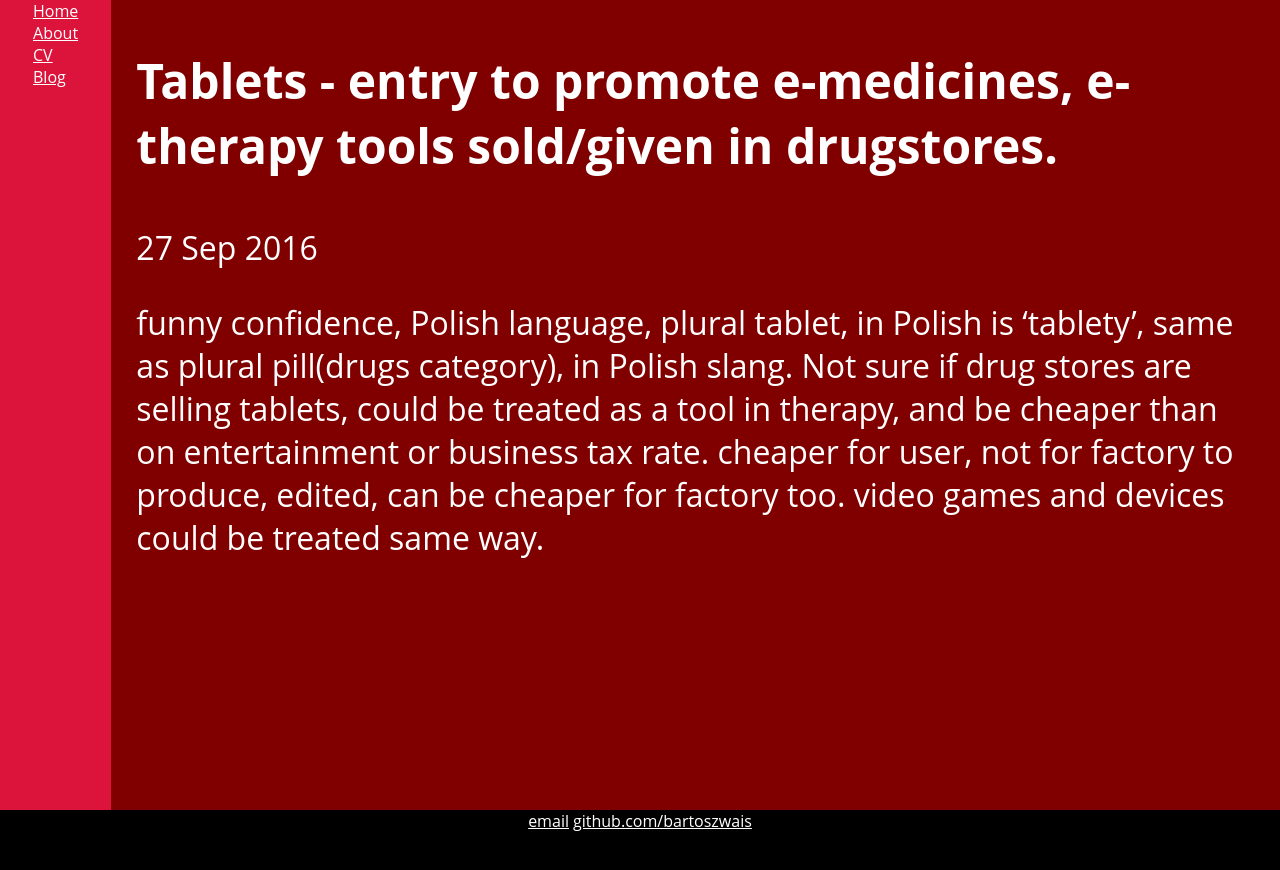
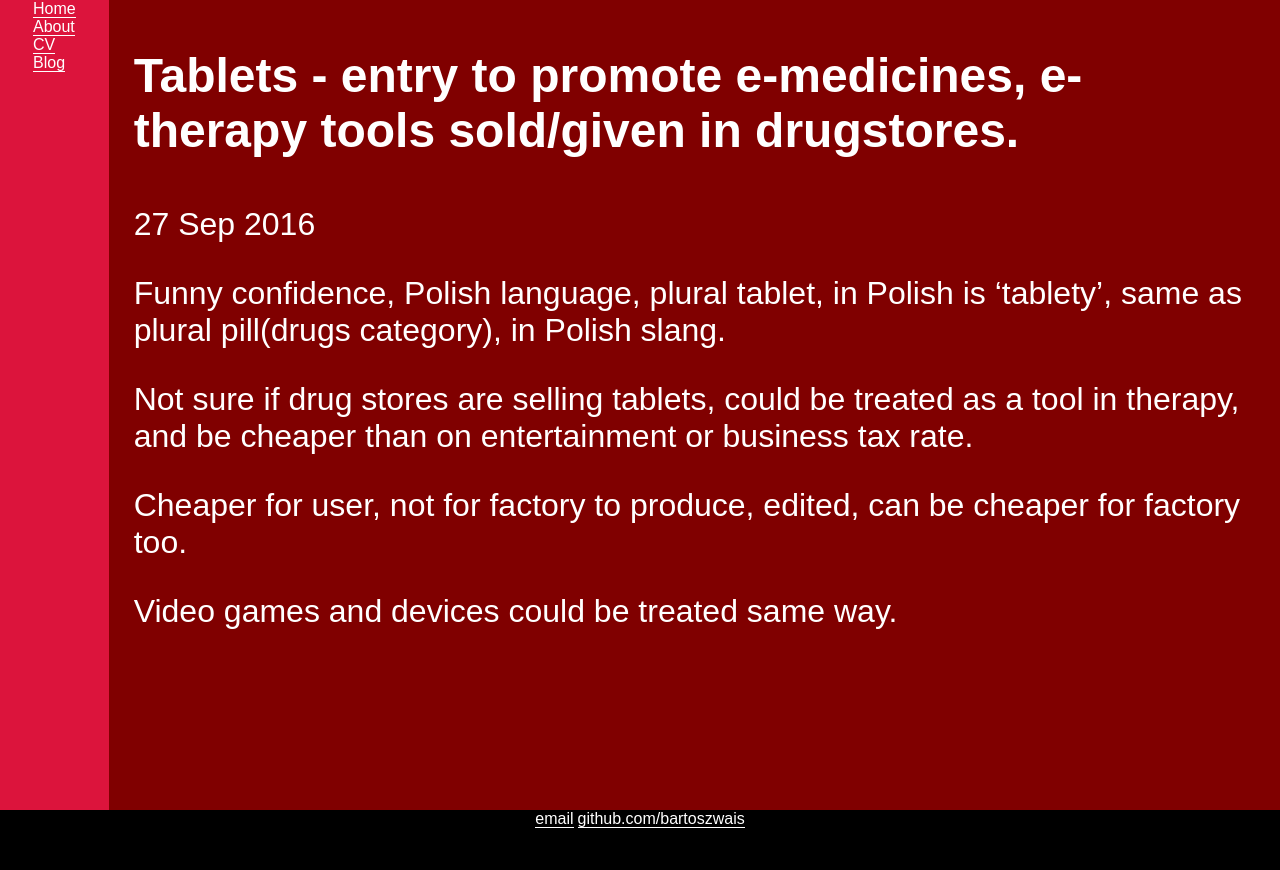
Before and after one commit to bartoszwais/bartoszwais.github.io, a Jekyll site: the page built from _posts/2016-9-27-tablets-electronic-devices-software-drugstores-tax.md, in a window 1280 px wide. Shown: the top 870 px of the page. Built offline with Jekyll 4.4.1, drawn with Linux system fonts in a browser that asks for light colours; comment, search, counter and statistics services are not loaded.

Commit message:
fixing content

```diff
--- a/_posts/2016-9-27-tablets-electronic-devices-software-drugstores-tax.md
+++ b/_posts/2016-9-27-tablets-electronic-devices-software-drugstores-tax.md
@@ -3,7 +3,10 @@ layout: post
 title: Tablets - entry to promote e-medicines, e-therapy tools sold/given in drugstores.
 date: 2016-09-27
 ---
-funny confidence, Polish language, plural tablet, in Polish is 'tablety', same as plural pill(drugs category), in Polish slang.
+Funny confidence, Polish language, plural tablet, in Polish is 'tablety', same as plural pill(drugs category), in Polish slang.
+
 Not sure if drug stores are selling tablets, could be treated as a tool in therapy, and be cheaper than on entertainment or business tax rate.
-cheaper for user, not for factory to produce, edited, can be cheaper for factory too.
-video games and devices could be treated same way.
+
+Cheaper for user, not for factory to produce, edited, can be cheaper for factory too.
+
+Video games and devices could be treated same way.
--- a/css/main.scss
+++ b/css/main.scss
@@ -14,7 +14,7 @@ body > section {
 }
 h1,p,a {
     color: #fff;
-    font-family: 'Open Sans',sans;
+    font-family: Arial,sans;
 }
 
 h1 {
@@ -23,6 +23,11 @@ h1 {
 
 p {
     font-size: 200%;
+}
+
+a {
+    text-decoration:none;
+    border-bottom: 1px solid white;
 }
 
 nav {
--- a/index.html
+++ b/index.html
@@ -1,6 +1,6 @@
 ---
 layout: default
-title: Regular Lighter, INDEX page
+title: Regular Lighter
 ---
 <h1>{{ page.title }}</h1>
 <ul class="posts">
```
Also changed, not shown: 10 other files.
